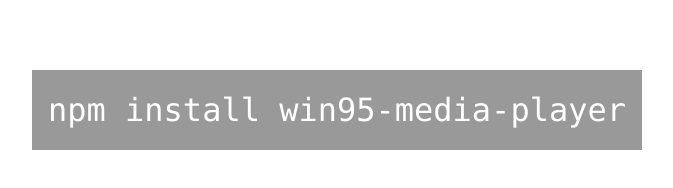
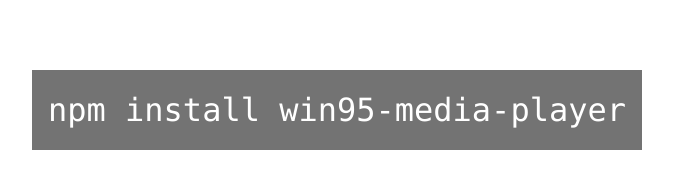
Before and after one commit to benwiley4000/win95-media-player, a website: page example/src/index.html in a window 1280 px wide. Shown: the part 156-344 px from the top of the page, without its empty margins (190-863 px from the left). Drawn offline with nearby package versions, Linux system fonts and the light colour scheme.

Commit message:
Slightly darker code pane backgrounds in example page.

```diff
--- a/example/src/index.html
+++ b/example/src/index.html
@@ -44,7 +44,7 @@
       }
       pre {
         color: white;
-        background: rgba(0, 0, 0, 0.4);
+        background: rgba(0, 0, 0, 0.55);
         white-space: pre-wrap;
       }
       .header {
```
